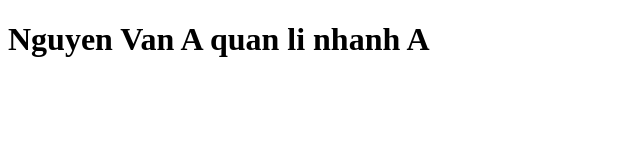
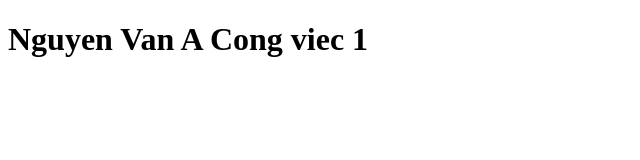
Before and after one commit to bazn2004tryhard/Manage-your-branches, a plain HTML site: page index.html in a window 1280 px wide. Shown: the whole page, without its empty margins (0-640 px from the left). Drawn offline with Linux system fonts and the light colour scheme.

Commit message:
commit lan 1

```diff
--- a/index.html
+++ b/index.html
@@ -6,6 +6,6 @@
     <title>Quản lí các nhánh trong dự án</title>
   </head>
   <body>
-    <h1>Nguyen Van A quan li nhanh A</h1>
+    <h1>Nguyen Van A Cong viec 1</h1>
   </body>
 </html>
```
